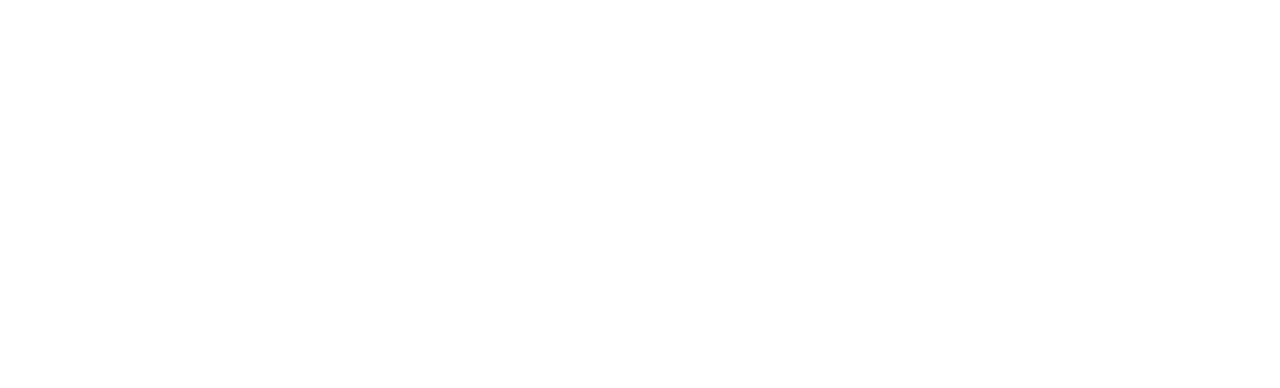
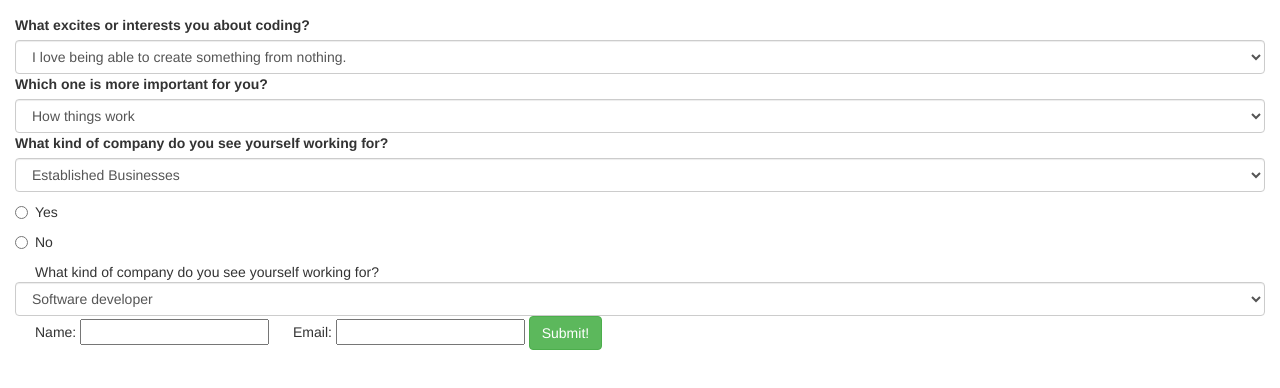
Before and after one commit to fc-dogan/Programming-Language-Suggester, a plain HTML site: page index.html in a window 1280 px wide. Drawn offline with Linux system fonts and the light colour scheme.

Commit message:
create forms

```diff
--- a/index.html
+++ b/index.html
@@ -8,6 +8,50 @@
   <title>Programming Language Suggester</title>
 </head>
 <body>
+  <div class="panel-body">
+    <form>
+      <label for="interest">What excites or interests you about coding?</label>
+      <select class="form-control" id="interest">
+        <option value="1">I love being able to create something from nothing.</option>
+        <option value="2">I'm a problem solving pro.</option>
+        <option value="3">I have a passion for strategy games.</option>
+      </select>
+      <label for="important">Which one is more important for you?</label>
+      <select class="form-control" id="important">
+        <option value="1">How things work</option>
+        <option value="2">How things look to the user</option>
+        <option value="3">both</option>
+      </select>
+      <label for="company">What kind of company do you see yourself working for?</label>
+      <select class="form-control" id="company">
+        <option value="1">Established Businesses</option>
+        <option value="2">Startup or Small Businesses</option>
+        <option value="3">Unsure</option>
+      </select>
+      <div class="radio">
+        <label for="musical">
+          <input type="radio" value="1">Yes
+        </label>
+      <div class="radio">
+        <label for="musical">
+          <input type="radio" value="0">No
+        </label>
+      </div>
+      <label for="choise">What kind of company do you see yourself working for?</label>
+      <select class="form-control" id="choise">
+        <option value="1">Software developer</option>
+        <option value="2">Web developer</option>
+        <option value="3">Game developer</option>
+      </select>
+    </form>
+    <form id="personal">
+      <label for="name">Name:</label>
+      <input id="name" type="text">
+      <label for="email">Email:</label>
+      <input id="email" type="text">
+      <button type="submit" class="btn btn-success">Submit!</button>
+    </form>
+  </div>
 
 
 </body>
```
